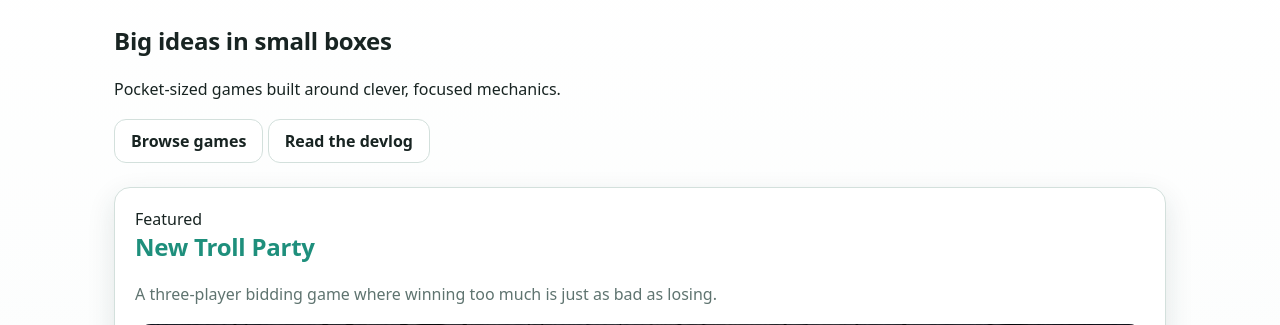
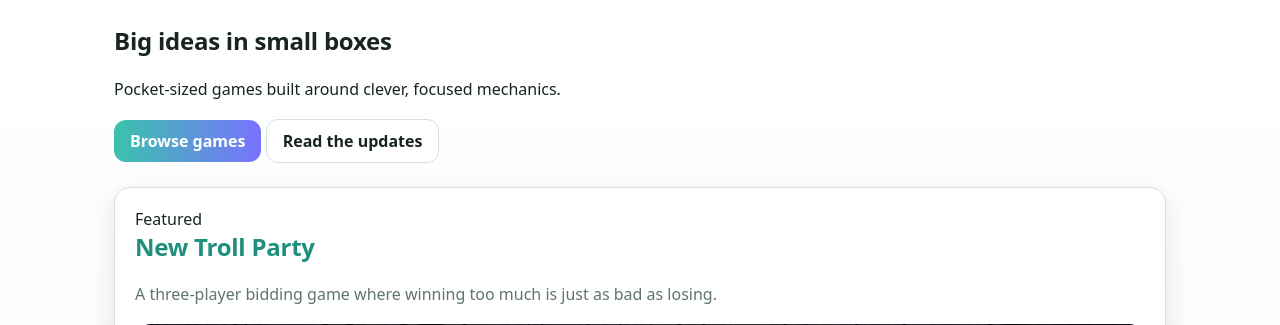
Before and after one commit to mlkeen/mattkeengames, a Flask app: page / in a window 1280 px wide. Shown: the part 93-418 px from the top of the page. Run offline with Flask 3, Linux system fonts and the light colour scheme.

Commit message:
adjustments

```diff
--- a/templates/home.html
+++ b/templates/home.html
@@ -7,8 +7,8 @@
     <h1>Big ideas in small boxes</h1>
     <p>Pocket-sized games built around clever, focused mechanics.</p>
     <div>
-      <a class="btn" class="primary" href="{{ url_for('games_index') }}">Browse games</a>
-      <a class="btn" href="{{ url_for('blog_index') }}">Read the devlog</a>
+      <a class="btn primary" class="primary" href="{{ url_for('games_index') }}">Browse games</a>
+      <a class="btn" href="{{ url_for('blog_index') }}">Read the updates</a>
     </div>
   </div>
 
```
